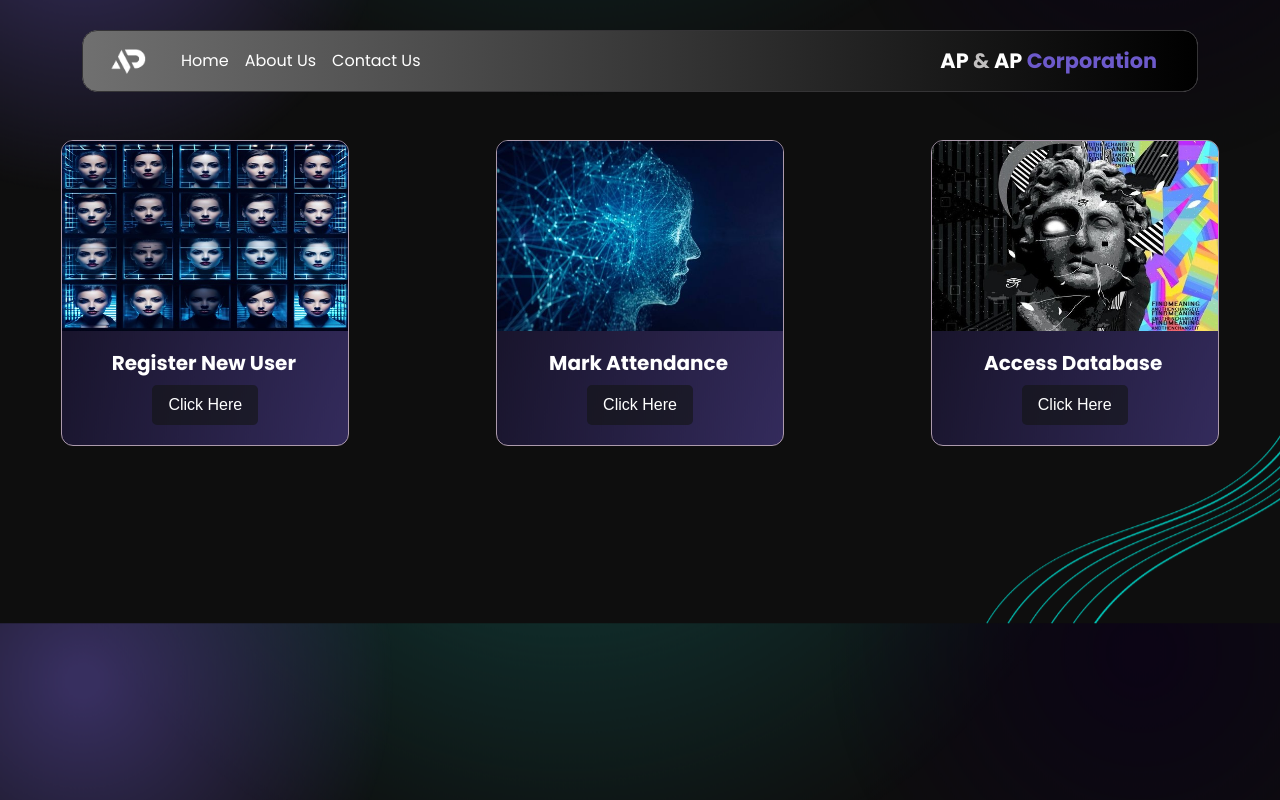
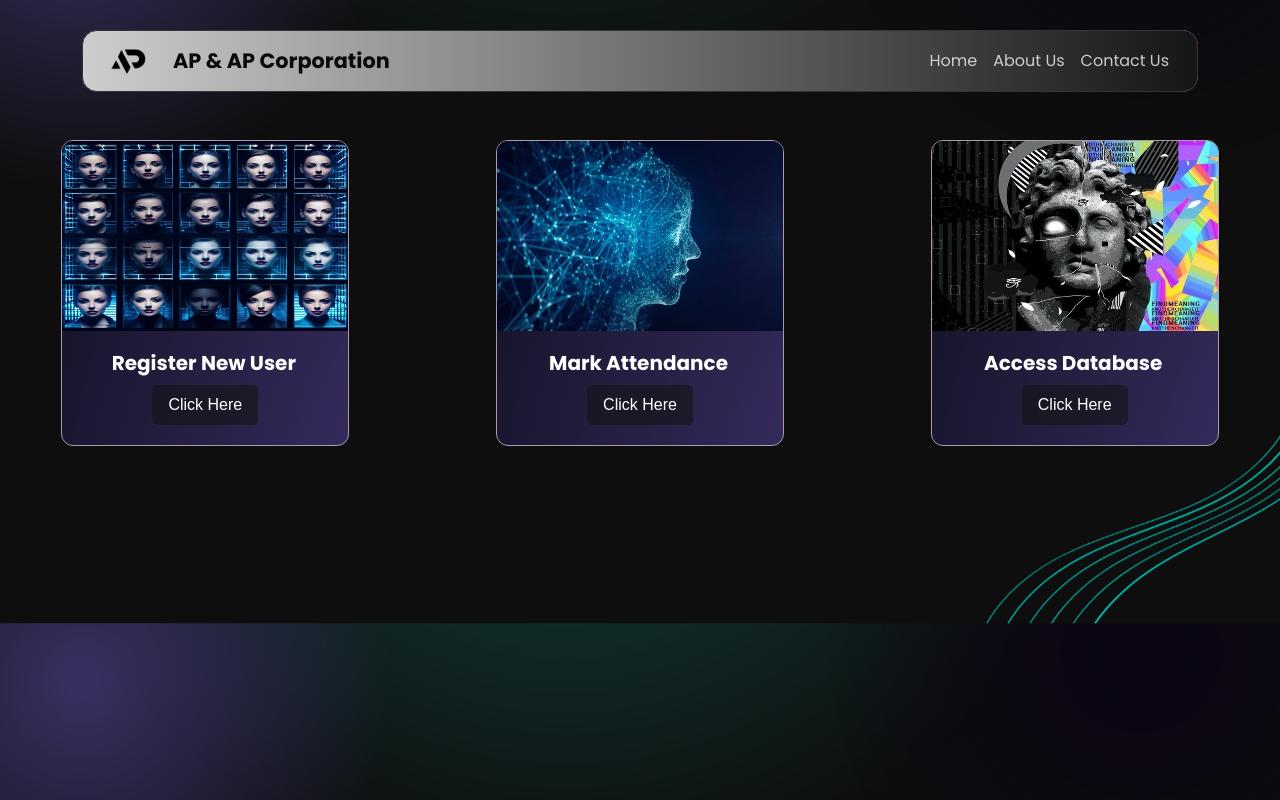
Before and after one commit to ap0309/Face-Detection-Attendance, a React (Create React App) app in the folder app/: page / in a window 1280 px wide. Built offline with nearby package versions, Linux system fonts and the light colour scheme; a web font is replaced by a local one.

Commit message:
latest commit Navbar css

```diff
--- a/app/src/components/Navbar.css
+++ b/app/src/components/Navbar.css
@@ -5,18 +5,27 @@
     border-radius: 15px;
     padding: 5px 20px;
     /* background: linear-gradient(to right, #23146b, #63035b); */
+    background: linear-gradient(to right, #23146b, #130433);
+    /* background: linear-gradient(to right, #525151, #262626); */
+    /* background: linear-gradient(to right, #525151, #000); */
+    /* background: linear-gradient(to right, #3d3d3d, #000); */
+    background: linear-gradient(to right, #201f1f, #201f1f, #201f1f, #201f1f, #201f1f);
+    background: linear-gradient(to right, #cecccc, #8e8c8c);
+    background: linear-gradient(to right, #cecccc, #151617);
     /* background: linear-gradient(to right, #23146b, #130433); */
-    /* background: linear-gradient(to right, #525151, #262626); */
-    background: linear-gradient(to right, #525151, #000);
-    background: linear-gradient(to right, #3d3d3d, #000);
-    background: linear-gradient(to right, #707070, #000);
-
-
+    /* background: linear-gradient(to right, #201f1f, #3c3b3b, #201f1f, #201f1f, #201f1f, #201f1f); */
+    background: color(#201f1f);
+    background-color: #201f1f;
+    /* background: linear-gradient(to right,  #000,#707070); */
     opacity: 1;
     border: 1px solid rgb(53, 52, 54);
     display: flex;
     justify-content: space-between;
     align-items: center;
+}
+
+#navbarSupportedContent {
+    margin-left: auto;
 }
 
 #title {
@@ -34,18 +43,20 @@
 
 .and {
     /* color: rgb(65, 147, 120); */
-    color: #4F428D;
-    color: rgb(65, 147, 120);
-    color: #c1bfbf;
+    /* color: #4F428D; */
+    /* color: rgb(65, 147, 120); */
+    /* color: #c1bfbf; */
 }
 
 .ap1 {
     /* color: #4F428D; */
+    /* color: rgb(65, 147, 120); */
+
 }
 
 .corporation {
-    color: rgb(65, 147, 120);
-    color: #6d5acb
+    /* color: rgb(65, 147, 120); */
+    /* color: #6d5acb */
 }
 
 .ap2 {
@@ -56,7 +67,7 @@ h5 {
     font-family: 'Poppins', sans-serif;
     font-weight: 700;
     font-size: 1.2rem;
-    color: white;
+    color: rgb(10, 9, 9);
     margin: 0;
     margin-right: 20px;
 }
@@ -68,7 +79,7 @@ h5 {
 }
 
 .navbar a {
-    color: white;
+    color: rgba(250, 248, 248, 0.779);
     transition: color 0.3s;
 }
 
--- a/app/src/components/Navbar.js
+++ b/app/src/components/Navbar.js
@@ -1,20 +1,24 @@
 import React from 'react';
 import './Navbar.css';
 
-import logo from '../resources/logo.png';
+import logo from '../resources/logob.png';
 
 export default function Navbar(props) {
     return (
         <>
             <div className="container">
 
-                <nav className="navbar navbar-expand-lg navbar-light bg-light d-flex justify-content-center">
+                <nav className="navbar navbar-expand-lg navbar-light bg-light">
 
                     <div className="d-flex align-items-center">
-                        <img src={logo} alt="Logo" className="navbar-logo" />
+                        <img src={logo} alt="Logob" className="navbar-logo" />
+                        <h5 id="title">
+                            <div className="ap1">AP&nbsp;</div>
+                            <div className="and"> &&nbsp; </div>
+                            <div className="ap2">AP&nbsp;</div>
+                            <div className="corporation">Corporation</div>
+                        </h5>
                     </div>
-
-                    <h5 id="titlem"> AP & AP Corporation</h5>
 
                     <button
                         className="navbar-toggler ml-auto btn-light"
@@ -28,8 +32,8 @@ export default function Navbar(props) {
                         <span className="navbar-toggler-icon"></span>
                     </button>
 
-                    <div className="collapse navbar-collapse" id="navbarSupportedContent">
-                        <ul className="navbar-nav ml-auto">
+                    <div className="links collapse navbar-collapse justify-content-end" id="navbarSupportedContent">
+                        <ul className="navbar-nav">
                             <li className="nav-item active">
                                 <a className="nav-link" href="new_face.html">Home</a>
                             </li>
@@ -40,15 +44,6 @@ export default function Navbar(props) {
                                 <a className="nav-link" href="main.html">Contact Us</a>
                             </li>
                         </ul>
-
-                        <h5 id="title">
-                             <div className="ap1">AP&nbsp;</div>
-                             <div className="and"> &&nbsp; </div>
-                             <div className="ap2">AP&nbsp;</div>
-                             <div className="corporation">Corporation</div>
-
-                        </h5>
-
                     </div>
 
                 </nav>
```
Also changed, not shown: app/src/resources/logob.png (added).
